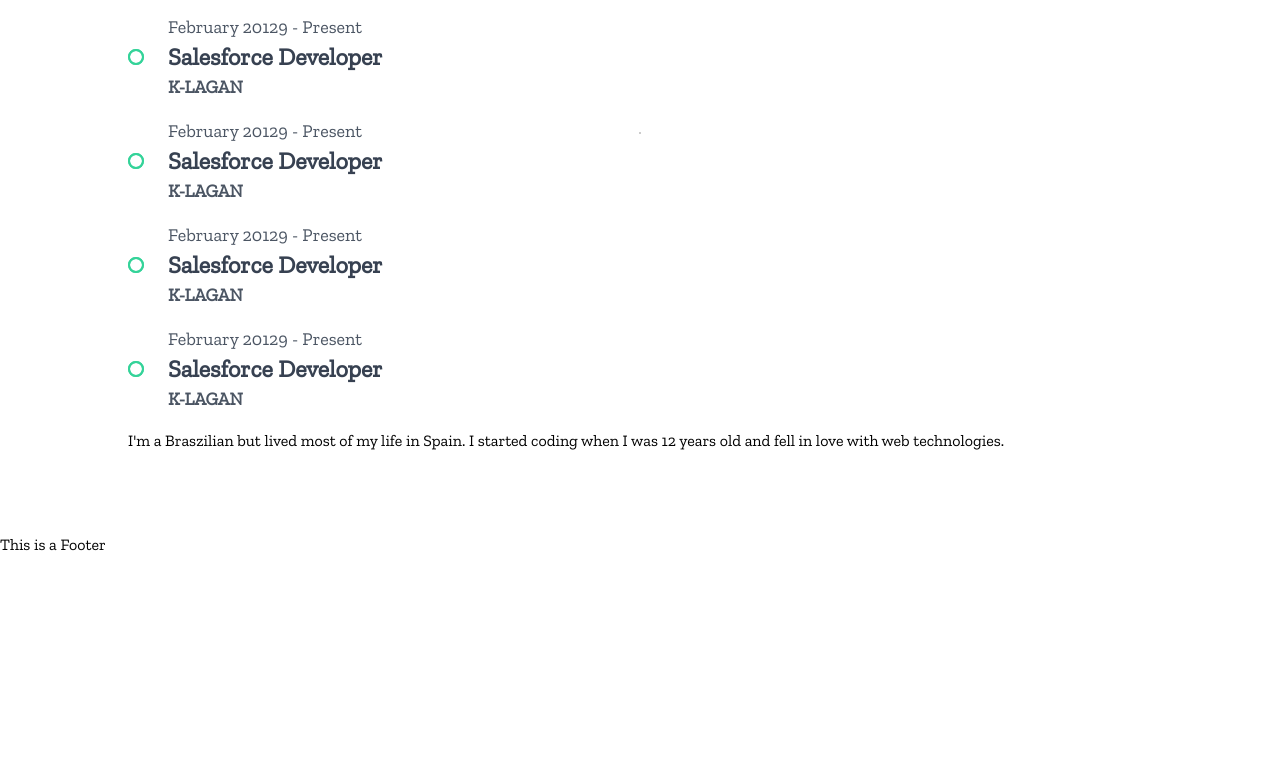
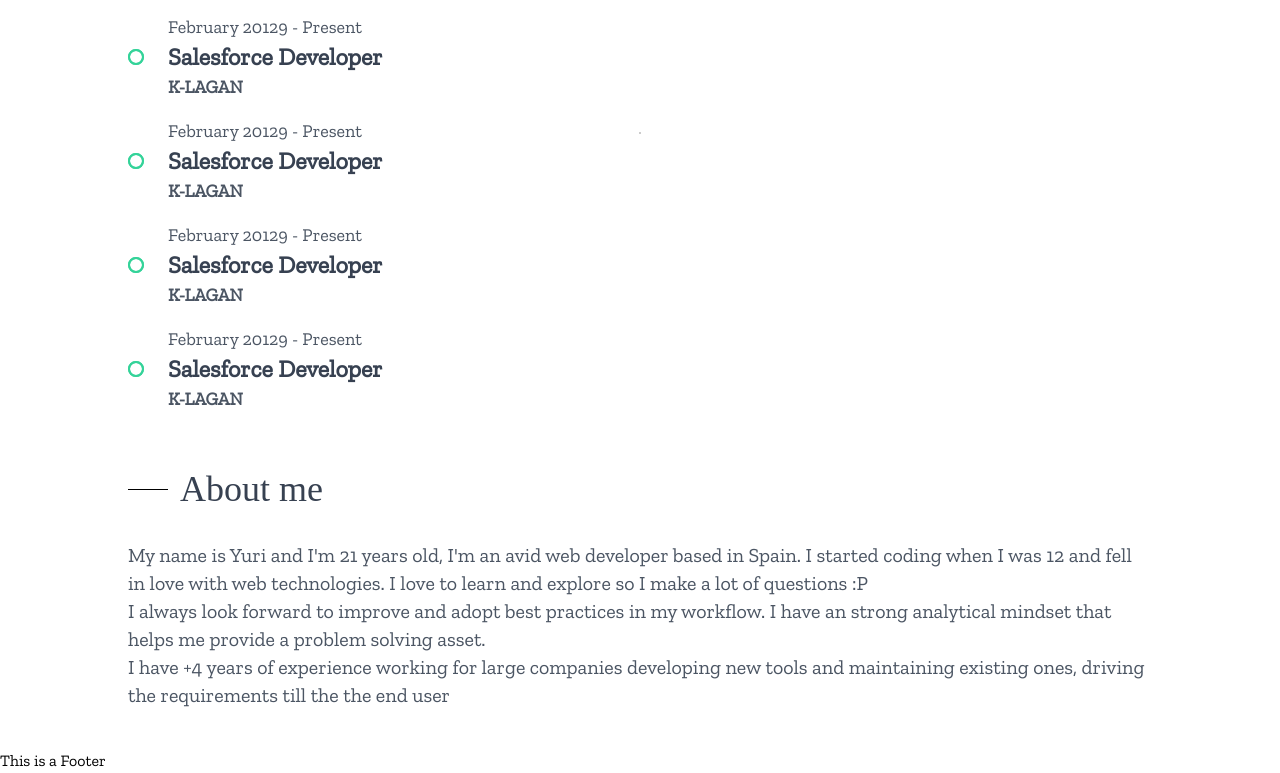
Before and after one commit to RaithZx/portfolio, a Gatsby site: page / in a window 1280 px wide. Shown: the part 1067-1840 px from the top of the page. Before the commit the page ends 1624 px from the top, so only its background shows below. Built offline with nearby package versions, Linux system fonts and the light colour scheme; Gatsby itself is replaced by a stand-in of ours.

Commit message:
Wrote content for About me section and created JSON data for the social media links

```diff
--- /dev/null
+++ b/content/media.json
@@ -0,0 +1,17 @@
+{
+    "title": "Social Media Links",
+    "items": [
+        {
+            "name": "LinkedIn",
+            "url": "https://www.linkedin.com/yuri-fraga-leandro"
+        },
+        {
+            "name": "Instagram",
+            "url": "www.instagram.com/yuri_codes"
+        },
+        {
+            "name": "GitHub",
+            "url": "www.github.com/raithzx"
+        }
+    ]
+}
--- /dev/null
+++ b/content/workExperience.json
@@ -0,0 +1,23 @@
+{
+    "title": "Work Experience",
+    "experiences": [
+        {
+            "jobTitle": "Salesforce Developer",
+            "company": "K-LAGAN",
+            "dateFrom": "October 2019",
+            "dateTo": "Current"
+        },
+        {
+            "jobTitle": "Salesforce Developer",
+            "company": "IQVIA",
+            "dateFrom": "February 2019",
+            "dateTo": "October 2019"
+        },
+        {
+            "jobTitle": "FullStack Web Developer",
+            "company": "Avon",
+            "dateFrom": "July 2018",
+            "dateTo": "February 2019"
+        }
+    ]
+}
--- /dev/null
+++ b/src/components/About.js
@@ -0,0 +1,27 @@
+import React from "react";
+
+const About = () => {
+  return (
+    <section className="flex flex-wrap mt-10">
+      <a href="">
+        <div class="flex items-center justify-start mb-8">
+          <div class="w-10 border-b border-solid border-black"></div>
+          <h1 class="ml-3 text-4xl text-primary title">About me</h1>
+          {/* <h1 class="ml-3 text-3xl text-gray-700 font-bold title">Work Experience</h1> */}
+        </div>
+      </a>
+      <div class="text-xl text-secondary mb-10">
+        My name is Yuri and I'm 21 years old, I'm an avid web developer based in
+        Spain. I started coding when I was 12 and fell in love with web
+        technologies.
+        I love to learn and explore so I make a lot of questions :P <br />
+        I always look forward to improve and adopt best practices in my workflow. I
+        have an strong analytical mindset that helps me provide a problem
+        solving asset. <br/>
+        I have +4 years of experience working for large companies developing new tools and maintaining existing ones, driving the requirements till the the end user
+      </div>
+    </section>
+  );
+};
+
+export default About;
--- a/src/components/Hero.js
+++ b/src/components/Hero.js
@@ -4,7 +4,7 @@
     return (
         <div className="flex flex-col flex-wrap justify-center  h-screen">
             <h1 className="text-5xl md:text-6xl text-gray-700 font-bold title">Hi! I'm Yuri 👋🏽,<br /> a <span className="underline">Salesforce</span> developer</h1>
-            <span className="mt-8 text-xl text-gray-600">I'm currently working <mark>remotely from Africa (Cape Verde)</mark> as a digital nomad<br /></span>
+            <span className="mt-8 text-xl text-secondary">I'm currently working <mark>remotely from Africa (Cape Verde)</mark> as a digital nomad<br /></span>
             <span className="text-gray-600 text-xl">Read more about me <a href="" className="underline text-black-300"> here</a> or checkout my <a href="" className="underline text-black-300">previous projects</a></span>
             <span className="mt-9" role="img">
             </span>
--- a/src/components/WorkExperience.js
+++ b/src/components/WorkExperience.js
@@ -3,7 +3,7 @@
 const WorkExperience = () => {
   return (
     <div>
-      <div className="flex flex-col flex-wrap h-screen">
+      <div className="flex flex-col flex-wrap">
         {/* <h1 className="text-lg md:text-2lg text-gray-700 font-bold title">
           Work Experience
         </h1> */}
@@ -118,9 +118,7 @@
             </div>
           </div>
         </div>
-        <div>
-          I'm a Braszilian but lived most of my life in Spain. I started coding when I was 12 years old and fell in love with web technologies.
-        </div>
+
       </div>
     </div>
   );
--- a/src/pages/index.js
+++ b/src/pages/index.js
@@ -2,12 +2,14 @@
 import Layout from '../components/Layout'
 import Hero from '../components/Hero'
 import WorkExperience from '../components/WorkExperience'
+import About from "../components/About";
 function Index(){
 
   return(
     <Layout>
       <Hero/>
       <WorkExperience/>
+      <About/>
     </Layout>
   );
 }
```
